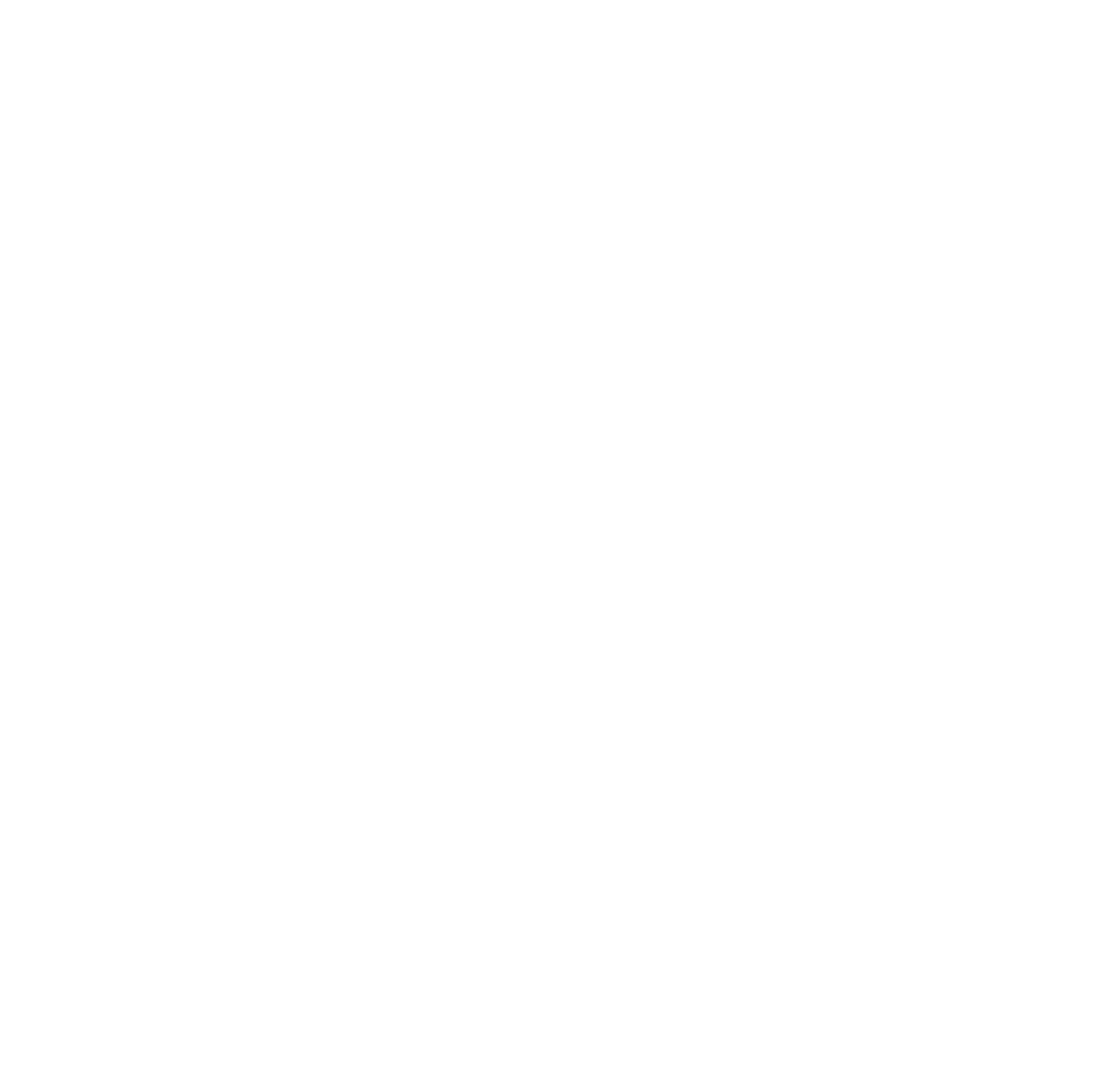
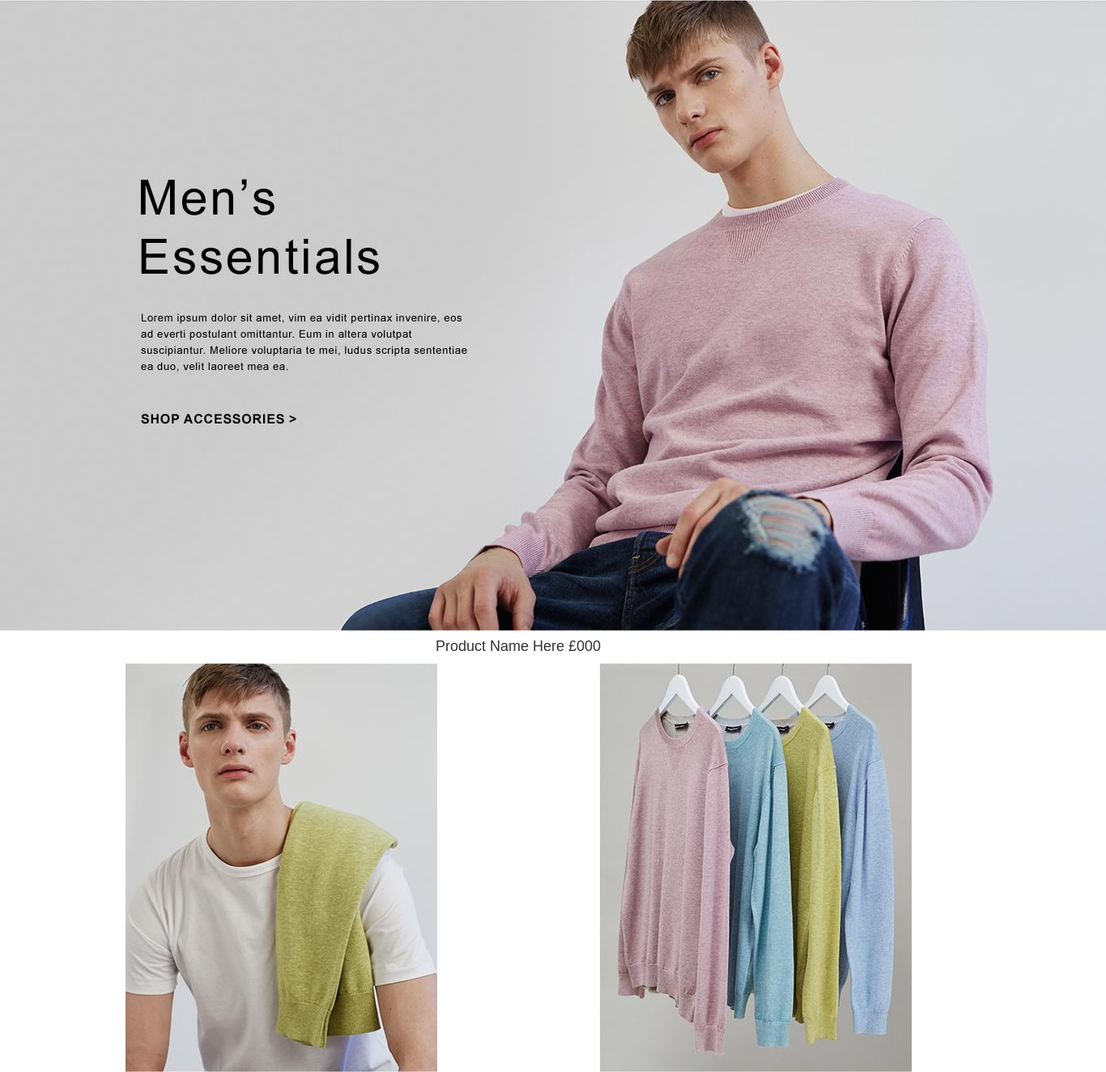
Before and after one commit to 1Guv/FC-Mockup-Test, a plain HTML site: page index.html in a window 1280 px wide. Shown: the whole page at 81% size, 1366 px wide, since content can reach past the window. Before the commit the page ends 800 px from the top, so only its background shows below. Drawn offline with nearby package versions, Linux system fonts and the light colour scheme.

Commit message:
added first image but realised I need to remove the text in the image to do the text animatioon requested for the code test

```diff
--- a/css/style.css
+++ b/css/style.css
@@ -0,0 +1,8 @@
+body {
+  font-family: arial;
+}
+
+h4 {
+  font-family: arial;
+  text-align: center;
+}
--- a/index.html
+++ b/index.html
@@ -2,11 +2,37 @@
 <html>
   <head>
     <meta charset="utf-8">
-    <title>Yo</title>
+    <title>FC Code Test</title>
+    <!-- Latest compiled and minified CSS -->
+    <link rel="stylesheet" href="https://maxcdn.bootstrapcdn.com/bootstrap/3.3.7/css/bootstrap.min.css">
+
+    <!-- jQuery library -->
+    <script src="https://ajax.googleapis.com/ajax/libs/jquery/3.2.1/jquery.min.js"></script>
+
+    <!-- Latest compiled JavaScript -->
+    <script src="https://maxcdn.bootstrapcdn.com/bootstrap/3.3.7/js/bootstrap.min.js"></script>
     <link rel="stylesheet" href="css/style.css">
     <script src="js/app.js" charset="utf-8"></script>
   </head>
   <body>
+    <section>
+      <div class="">
+        <img src="./images/FC-01.jpeg" alt="light pink jumper">
+      </div>
+      <div class="">
+        <h4>Product Name Here £000</h4>
+      </div>
+    </section>
 
+    <section class="container">
+      <div class="row">
+        <div class="col-md-6">
+          <img class="center-block" src="./images/FC-02.jpeg" alt="">
+        </div>
+        <div class="col-md-6">
+          <img class="center-block" src="./images/FC-03.jpeg" alt="">
+        </div>
+      </div>
+    </section>
   </body>
 </html>
```
Also changed, not shown: images/FC-01.jpeg (added), images/FC-02.jpeg (added), images/FC-03.jpeg (added).
